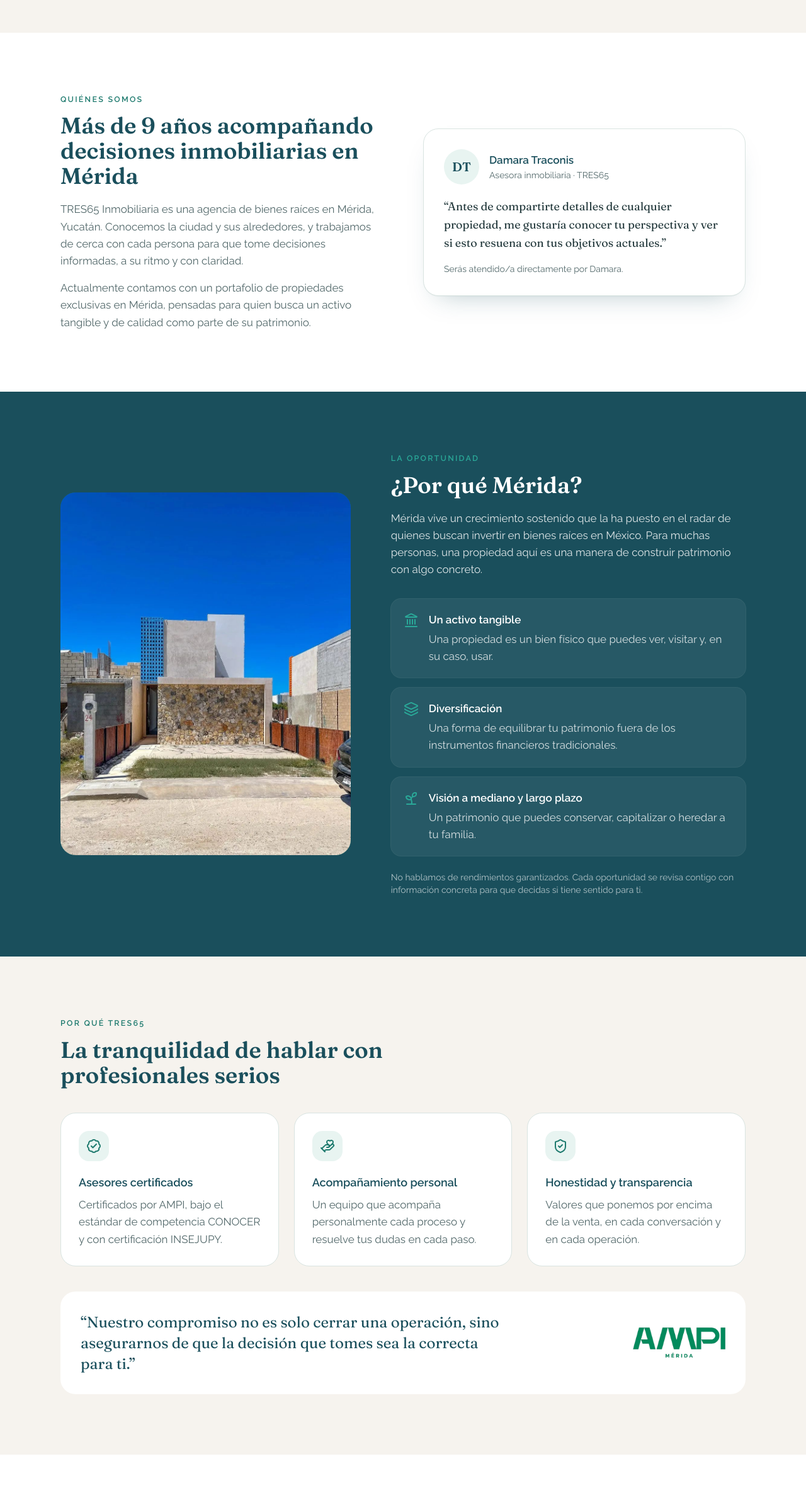
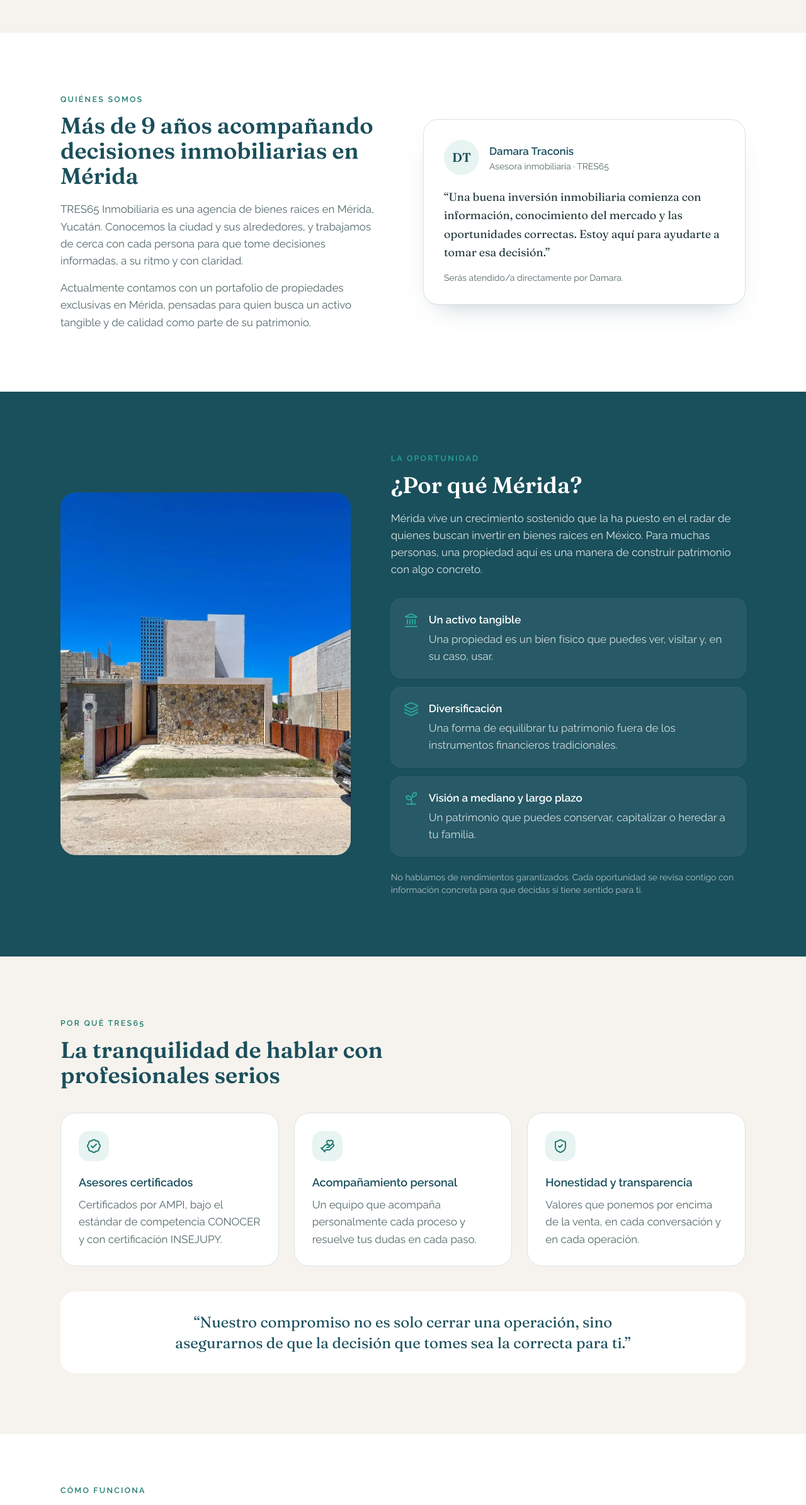
Before and after one commit to Tres65Inmobiliaria/landing-inversion-merida, a Next.js app: page / in a window 1280 px wide. Shown: the part 770-3160 px from the top of the page at 63% size. Built offline with nearby package versions, Linux system fonts and the light colour scheme; no server answers.

Commit message:
Update landing quotes
Co-authored-by: Copilot <223556219+Copilot@users.noreply.github.com>

```diff
--- a/src/components/landing/Sections.tsx
+++ b/src/components/landing/Sections.tsx
@@ -10,7 +10,6 @@ import {
   ShieldCheck,
   Sprout,
 } from "lucide-react";
-import ampi from "@/assets/ampi-merida.png";
 import fachada from "@/assets/fachada-merida.jpg";
 import { container } from "@/components/ui";
 import { AGENT, SITE } from "@/config/site";
@@ -50,8 +49,8 @@ export function About() {
             </div>
           </div>
           <blockquote className="mt-5 font-serif text-lg leading-relaxed text-texto">
-            “Antes de compartirte detalles de cualquier propiedad, me gustaría conocer tu perspectiva y ver si esto
-            resuena con tus objetivos actuales.”
+            “Una buena inversión inmobiliaria comienza con información, conocimiento del mercado y las oportunidades
+            correctas. Estoy aquí para ayudarte a tomar esa decisión.”
           </blockquote>
           <figcaption className="mt-4 text-sm text-suave">Serás atendido/a directamente por Damara.</figcaption>
         </figure>
@@ -165,12 +164,11 @@ export function WhyTres65() {
           ))}
         </ul>
 
-        <div className="mt-10 flex flex-col items-start gap-6 rounded-3xl bg-white p-6 sm:flex-row sm:items-center sm:justify-between sm:p-8">
-          <p className="max-w-2xl font-serif text-xl leading-snug text-profundo sm:text-2xl">
+        <div className="mt-10 flex justify-center rounded-3xl bg-white p-6 sm:p-8">
+          <p className="mx-auto max-w-3xl text-center font-serif text-xl leading-snug text-profundo sm:text-2xl">
             “Nuestro compromiso no es solo cerrar una operación, sino asegurarnos de que la decisión que tomes sea la
             correcta para ti.”
           </p>
-          <Image src={ampi} alt="AMPI Mérida" className="h-10 w-auto shrink-0 sm:h-12" />
         </div>
       </div>
     </section>
```
